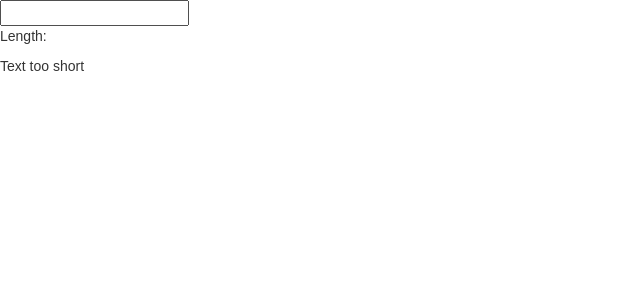
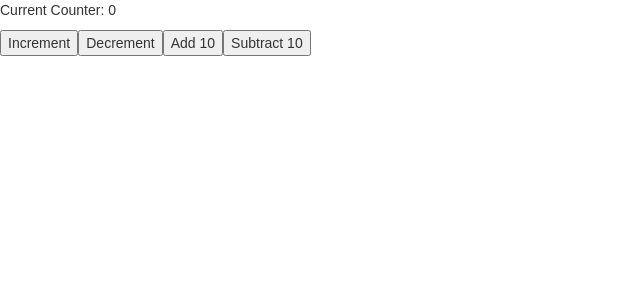
Before and after one commit to avinashiyer4292/react-repo, a React (Create React App) app: page / in a window 1280 px wide. Shown: the top 300 px of the page, without its empty margins (0-640 px from the left). Built offline with nearby package versions, Linux system fonts and the light colour scheme.

Commit message:
Updated index for counter-redux-example

```diff
--- a/src/index.js
+++ b/src/index.js
@@ -1,12 +1,17 @@
 import React from 'react';
 import ReactDOM from 'react-dom';
-import App from './App';
+import App from './counter-redux-example/CounterApp';
 import User from './components/pages/User';
 import registerServiceWorker from './registerServiceWorker';
 import './index.css';
-import {BrowserRouter as Router,Route} from 'react-router-dom';
-import routes from './routes.js';
-import NavBar from './components/uicomponents/NavBar';
+
+
+import reducer from './store/reducer';
+import { createStore } from 'redux';
+import { Provider } from 'react-redux';
+
+const store = createStore(reducer);
+
 
 ReactDOM.render(
 
@@ -17,6 +22,8 @@ ReactDOM.render(
 			// 		<Route path="/user" component={User} />
 			// 	</div>
 			// </Router>
-		<App />
+		<Provider store={store}>
+			<App />
+		</Provider>
 	, document.getElementById('root'));
 registerServiceWorker();
```
